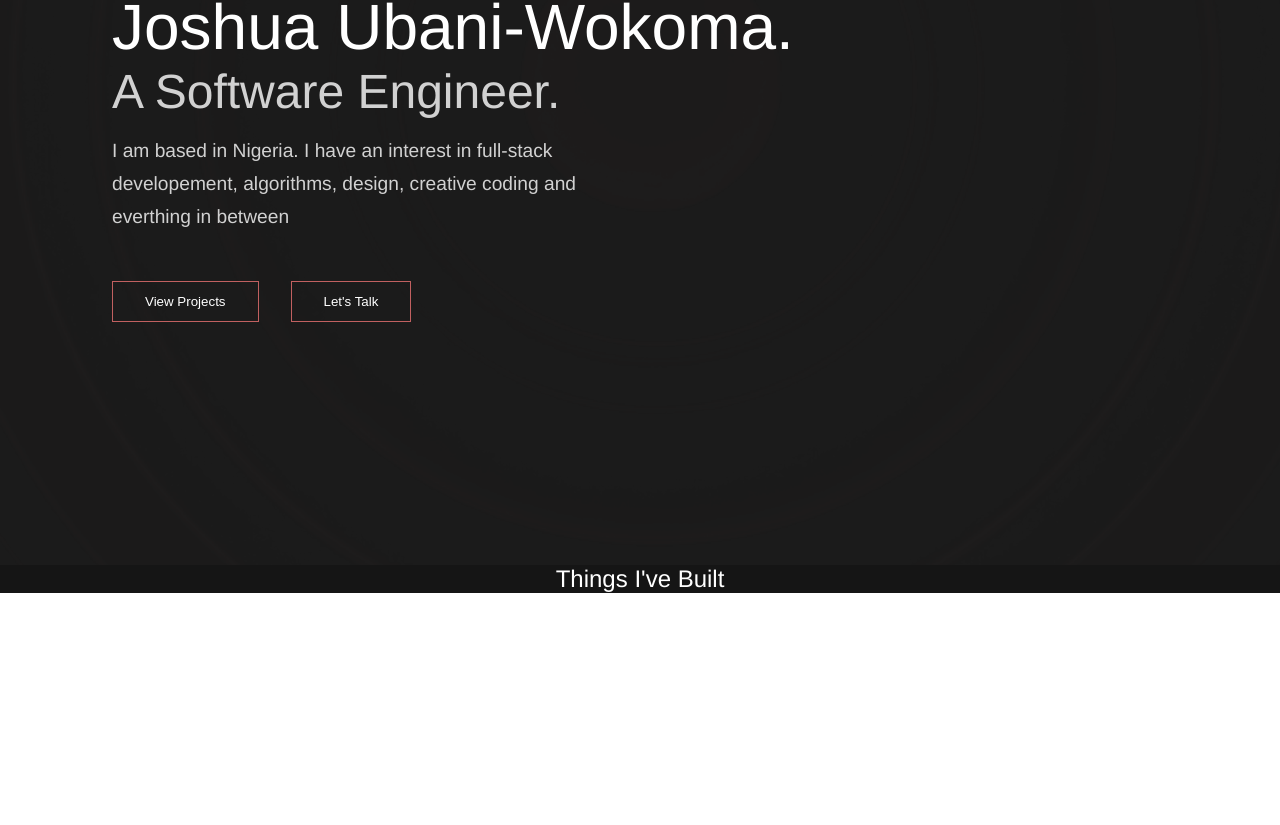
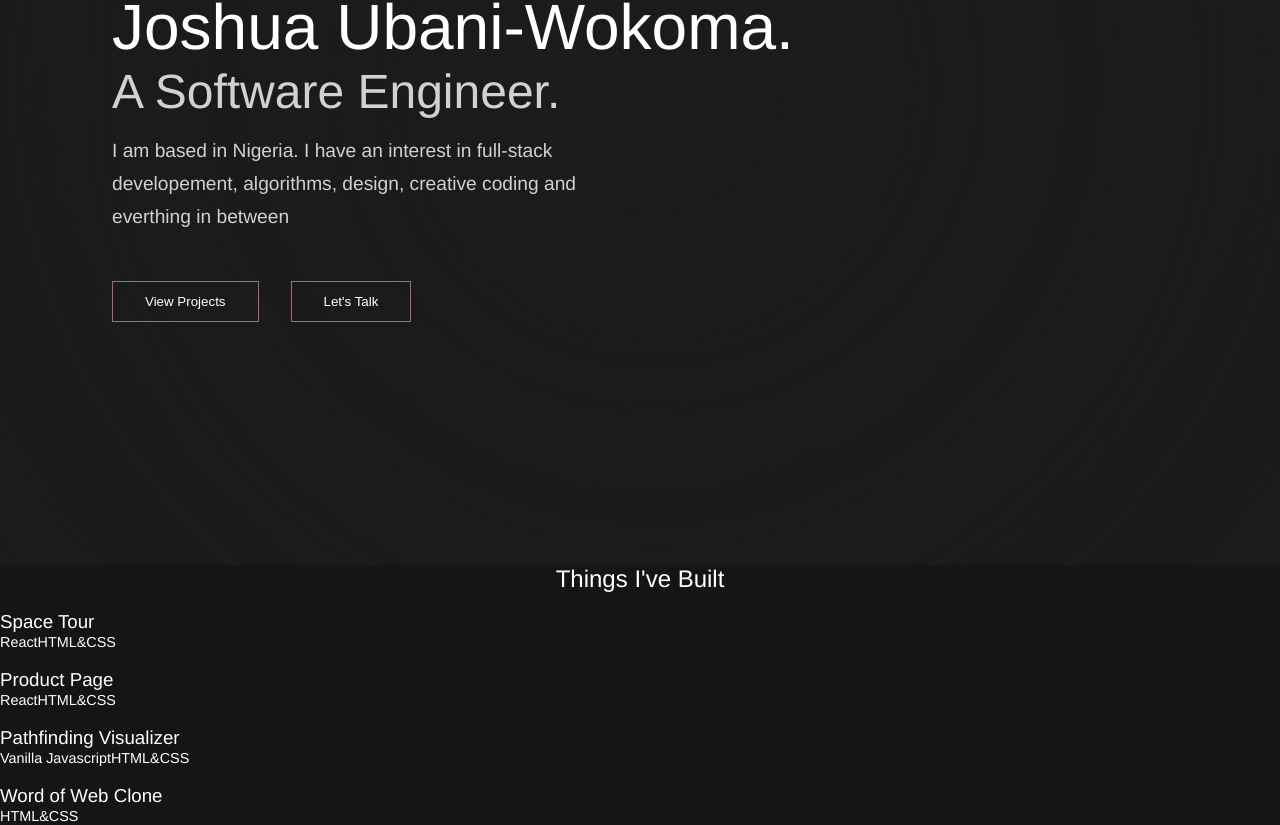
Before and after one commit to JuszJo/Portfolio, a React (Vite) app: page / in a window 1280 px wide. Shown: the part 235-1060 px from the top of the page. Before the commit the page ends 828 px from the top, so only its background shows below. Built offline with nearby package versions, Linux system fonts and the light colour scheme.

Commit message:
make project list dynamic

```diff
--- a/src/components/Projects.jsx
+++ b/src/components/Projects.jsx
@@ -1,33 +1,79 @@
 import "../styles/Projects.css";
 
-function Template1(props) {
+const project = [
+    {
+        index: 1,
+        image: undefined,
+        title: "Space Tour",
+        description: "",
+        stack: ["React", "HTML&CSS"]
+    },
+
+    {
+        index: 2,
+        image: undefined,
+        title: "Product Page",
+        description: "",
+        stack: ["React" , "HTML&CSS"]
+    },
+
+    {
+        index: 3,
+        image: undefined,
+        title: "Pathfinding Visualizer",
+        description: "",
+        stack: ["Vanilla Javascript", "HTML&CSS"]
+    },
+
+    {
+        index: 4,
+        image: undefined,
+        title: "Word of Web Clone",
+        description: "",
+        stack: ["HTML&CSS"]
+    },
+]
+
+function Template1({ details }) {
+    return (
         <div id="project1" className="projects">
             <img src="" alt="" />
             <div className="project-text-section">
-            <h3></h3>
-            <p></p>
-            <p className="links"></p>
+                <h3 className="project-title">{details.title}</h3>
+                <p className="project-description">{details.description}</p>
+                <div className="stack-div">
+                    {details.stack.map((value, index) => {
+                        return <span key={index} className="links stack">{value}</span>
+                    })}
+                </div>
                 <div className="source">
                     <div className="github"></div>
                     <div className="live"></div>
                 </div>
             </div>
         </div>
+    )
 }
 
-function Template2(props) {
+function Template2({ details }) {
+    return (
         <div id="project2" className="projects">
             <img src="" alt="" />
             <div className="project-text-section">
-            <h3></h3>
-            <p></p>
-            <p className="links"></p>
+                <h3 className="project-title">{details.title}</h3>
+                <p className="project-description">{details.description}</p>
+                <div className="stack-div">
+                    {details.stack.map((value, index) => {
+                        return <span key={details.index} className="links stack">{value}</span>
+                    })}
+                </div>
                 <div className="source">
                     <div className="github"></div>
                     <div className="live"></div>
                 </div>
             </div>
         </div>
+    )
 }
 
 export default function Projects() {
@@ -36,10 +82,10 @@ export default function Projects() {
             <div className="container" id="projects-div">
                 <h2>Things I've Built</h2>
                 <div id="project-list">
-                    <Template1 />
-                    <Template2 />
-                    <Template1 />
-                    <Template2 />
+                    <Template1 details={project[0]} />
+                    <Template2 details={project[1]} />
+                    <Template1 details={project[2]} />
+                    <Template2 details={project[3]} />
                 </div>
             </div>
         </section>
```
Lines whose indentation alone changed are shown as unchanged.
